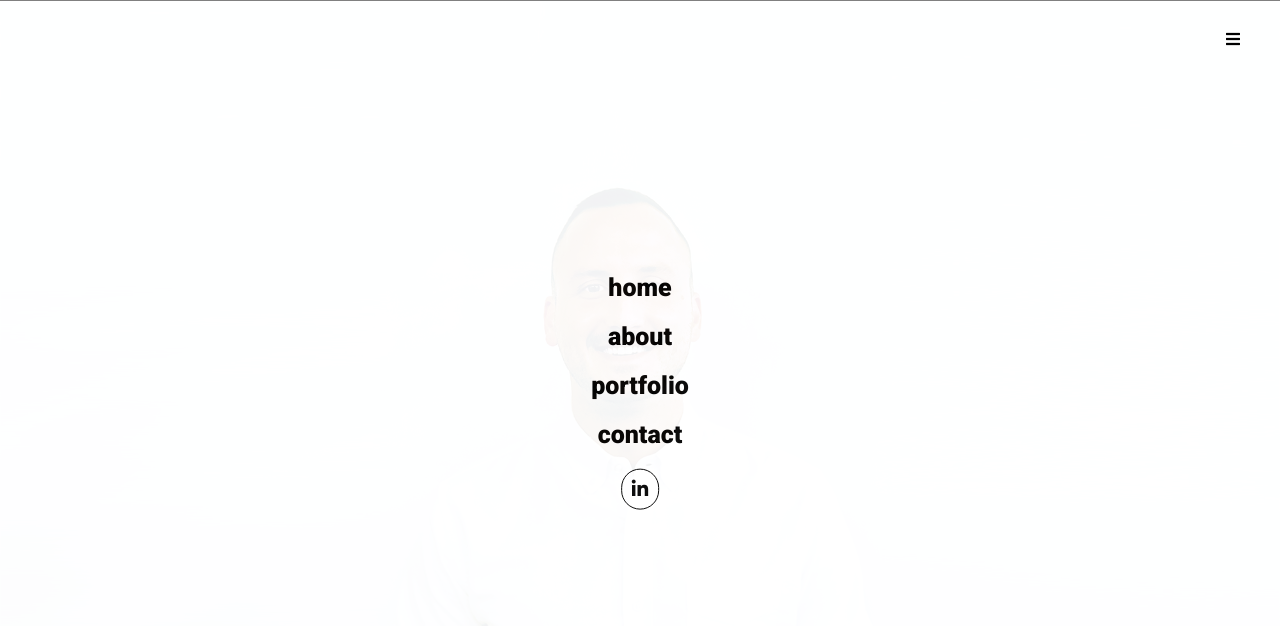
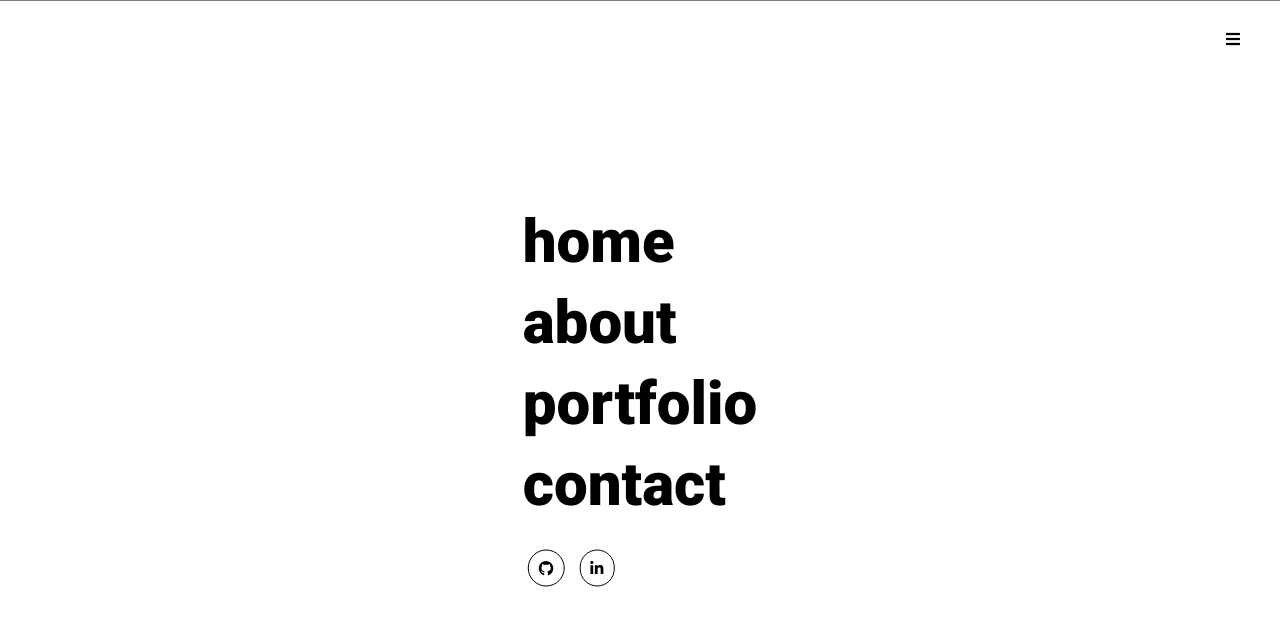
Before and after one commit to alexanderjbeal/Portfolio, a plain HTML site: page index.html in a window 1280 px wide. Both pictures are taken after a click on the element 1243 px from the left and 40 px from the top of the page. Drawn offline with nearby package versions, Linux system fonts and the light colour scheme.

Commit message:
Style Updates

```diff
--- a/assets/css/style.css
+++ b/assets/css/style.css
@@ -66,15 +66,17 @@
       height: 100%;
       width: 100%;
       background: white;
-      opacity: 0.95;
+      opacity: 1;
       /* background: linear-gradient(323deg, #009cff, #005f9c, #013e66); */
      }
+
     li {
       list-style-type: none;
-      font-size: 25px;
-      margin-bottom: 20px;
+      font-size: 60px;
+      margin-bottom: 10px;
       font-weight: 900;
       color: black;
+      text-align: left;
     }
     li:nth-last-child() {
       margin-bottom: 0px;
@@ -85,11 +87,17 @@
       color: black;
       /* color: #013e66; */
       padding: 10px;
+      margin: 0 5px 0 5px;
       border: 1px solid black;
       border-radius: 140px;
     }
     li i:hover {
       color: white;
+      background: black;
+    }
+    .social-icons {
+      font-size: 20px;
+      padding-top: 20px;
     }
 
 
--- a/assets/javascript/menu.js
+++ b/assets/javascript/menu.js
@@ -26,3 +26,10 @@ menuIcon.click(function () {
   menuToggle.reversed() ? menuToggle.restart() : menuToggle.reverse();
     // $('.nav-menu i').css('color','white');
 });
+
+listItems.click(function () {
+  menuToggle.reversed() ? menuToggle.restart() : menuToggle.reverse();
+  $(document).ready(function() {
+
+  })
+});
--- a/index.html
+++ b/index.html
@@ -3,7 +3,7 @@
 	<head>
 		<meta charset="utf-8">
 		<meta http-equiv="x-ua-compatible" content="ie=edge">
-		<title>Alex Beal</title>
+		<title>Alex Beal Portfolio</title>
 		<meta name="viewport" content="width=device-width, initial-scale=1">
 
 		<!-- Font Awesome -->
@@ -36,7 +36,12 @@
 					<li>about</li>
 					<li>portfolio</li>
 					<li>contact</li>
-					<li><a href="https://www.linkedin.com/in/alexanderjbeal/" target="_blanl"><i class="fab fa-linkedin-in fa-xs"></i></a></li>
+					<li>
+						<div class="social-icons">
+						<a href="https://github.com/alexanderjbeal" target="_blank"><i class="fab fa-github fa-xs"></i></a>
+						<a href="https://www.linkedin.com/in/alexanderjbeal/" target="_blank"><i class="fab fa-linkedin-in fa-xs"></i></a>
+						</div>
+					</li>
 				</ul>
 			</div>
 		</nav>
```
